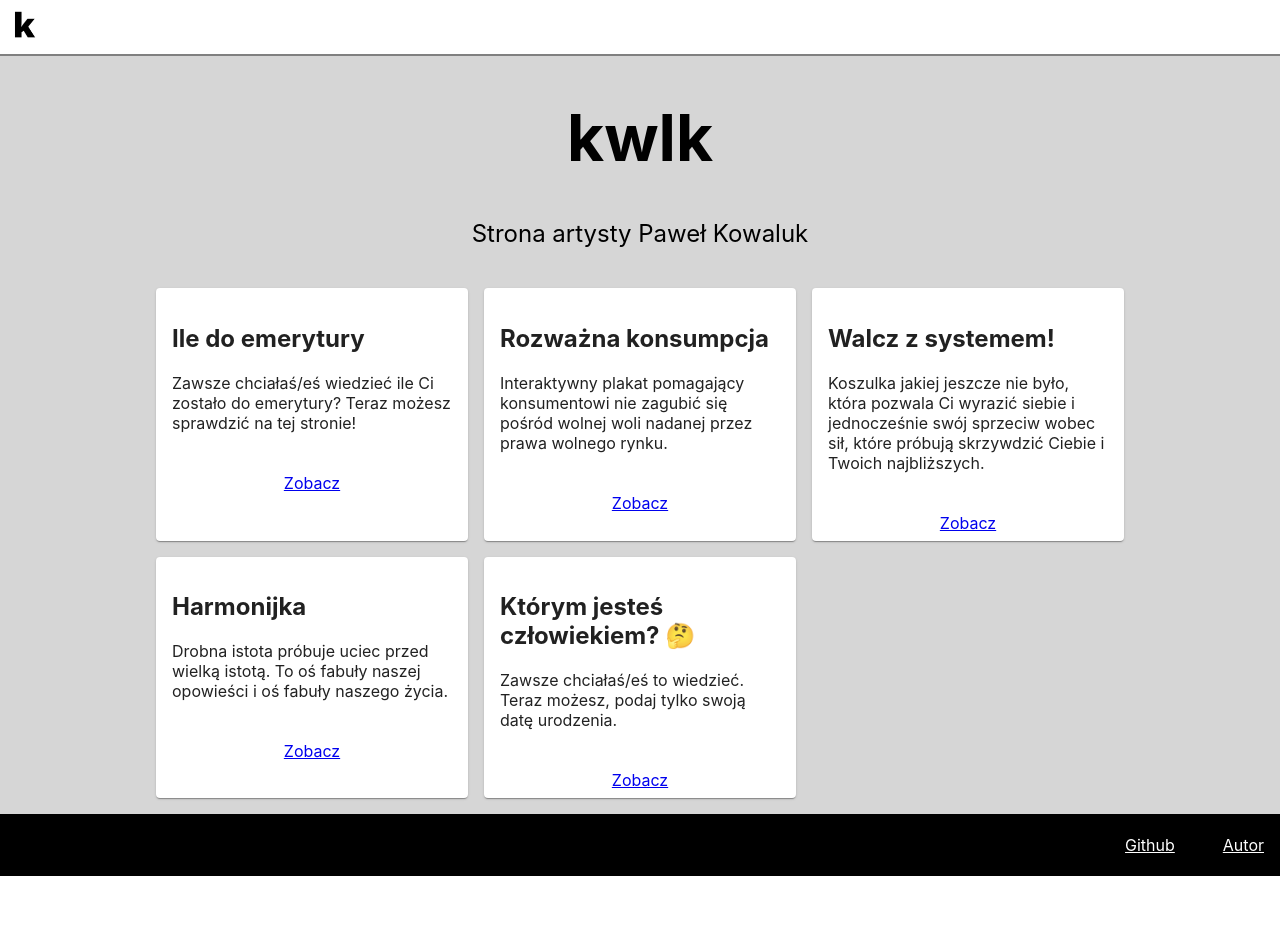
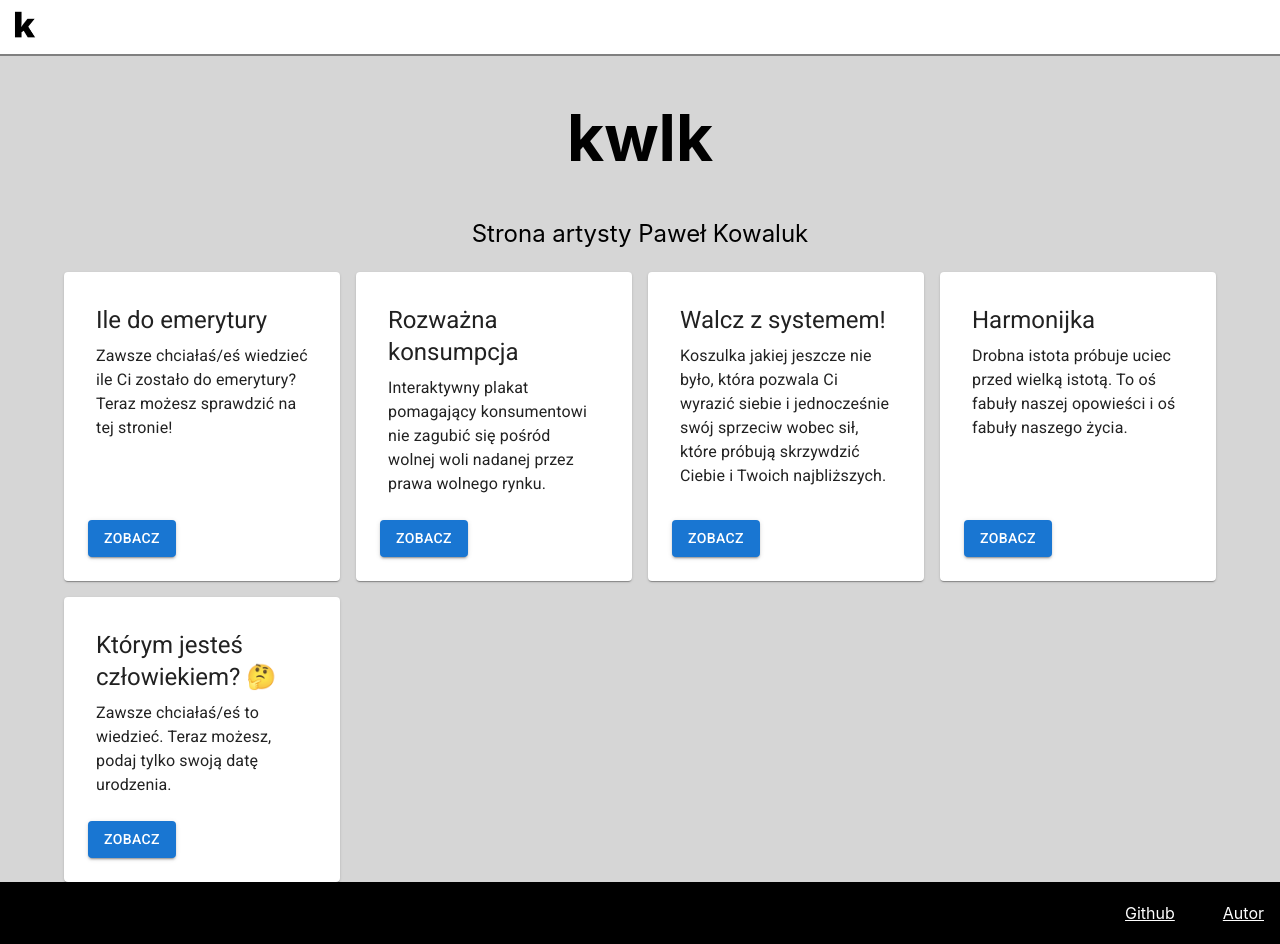
Before and after one commit to pensjonatus/kwlk, a Next.js app: page / in a window 1280 px wide. Before the commit the page ends 876 px from the top, so only its background shows below. Built offline with nearby package versions, Linux system fonts and the light colour scheme; a web font is replaced by a local one.

Commit message:
smarter layout

```diff
--- /dev/null
+++ b/components/featureCard/featureCard.tsx
@@ -0,0 +1,41 @@
+import Button from "@mui/material/Button";
+import Card from "@mui/material/Card";
+import CardContent from "@mui/material/CardContent";
+import CardActions from "@mui/material/CardActions";
+import Typography from "@mui/material/Typography";
+
+type FeatureCardProps = {
+  title: string;
+  description: string | React.ReactNode;
+  link: string;
+};
+
+export default function FeatureCard({
+  title,
+  description,
+  link,
+}: FeatureCardProps) {
+  return (
+    <Card
+      sx={{
+        height: "100%",
+        display: "flex",
+        flexDirection: "column",
+        justifyContent: "space-between",
+        padding: "1rem",
+      }}
+    >
+      <CardContent>
+        <Typography variant="h5" component="h2" gutterBottom>
+          {title}
+        </Typography>
+        <Typography variant="body1">{description}</Typography>
+      </CardContent>
+      <CardActions>
+        <Button href={link} variant="contained">
+          Zobacz
+        </Button>
+      </CardActions>
+    </Card>
+  );
+}
--- a/package.json
+++ b/package.json
@@ -11,6 +11,7 @@
   "dependencies": {
     "@emotion/react": "^11.10.0",
     "@emotion/styled": "^11.10.0",
+    "@fontsource/roboto": "^4.5.8",
     "@mui/material": "^5.9.3",
     "@mui/system": "^5.10.3",
     "@mui/x-date-pickers": "^5.0.0",
--- a/pages/_app.tsx
+++ b/pages/_app.tsx
@@ -2,6 +2,10 @@ import "../styles/globals.css";
 import { AppProps } from "next/app";
 import { LocalizationProvider } from "@mui/x-date-pickers/LocalizationProvider";
 import { AdapterDateFns } from "@mui/x-date-pickers/AdapterDateFns";
+import "@fontsource/roboto/300.css";
+import "@fontsource/roboto/400.css";
+import "@fontsource/roboto/500.css";
+import "@fontsource/roboto/700.css";
 
 export default function App({ Component, pageProps }: AppProps) {
   return (
--- a/pages/index.tsx
+++ b/pages/index.tsx
@@ -1,8 +1,9 @@
-import Link from "next/link";
 import Layout from "../components/layout";
 import styles from "../styles/dom.module.css";
 import { featured } from "../components/featured";
-import { Card, CardContent, CardActions } from "@mui/material";
+import FeatureCard from "../components/featureCard/featureCard";
+import Grid from "@mui/material/Unstable_Grid2";
+import Container from "@mui/material/Container";
 
 const pageDescription = "Strona artysty Paweł Kowaluk";
 
@@ -15,21 +16,15 @@ export default function Home() {
             <h1 className={styles.title}>kwlk</h1>
             <p>{pageDescription}</p>
           </div>
-          <div className={styles.featureList}>
-            {featured.map(({ title, description, link }, key) => (
-              <Card key={key}>
-                <CardContent>
-                  <h2>{title}</h2>
-                  <p>{description}</p>
-                </CardContent>
-                <CardActions className={styles.featureActions}>
-                  <Link href={link}>
-                    <a>Zobacz</a>
-                  </Link>
-                </CardActions>
-              </Card>
-            ))}
-          </div>
+          <Container>
+            <Grid container spacing={2}>
+              {featured.map((feature, key) => (
+                <Grid xs={12} sm={6} md={3} key={key}>
+                  <FeatureCard {...feature} />
+                </Grid>
+              ))}
+            </Grid>
+          </Container>
         </div>
       </div>
     </Layout>
```
Also changed, not shown: 1 other file (tests, documents, lock files or other folders).
